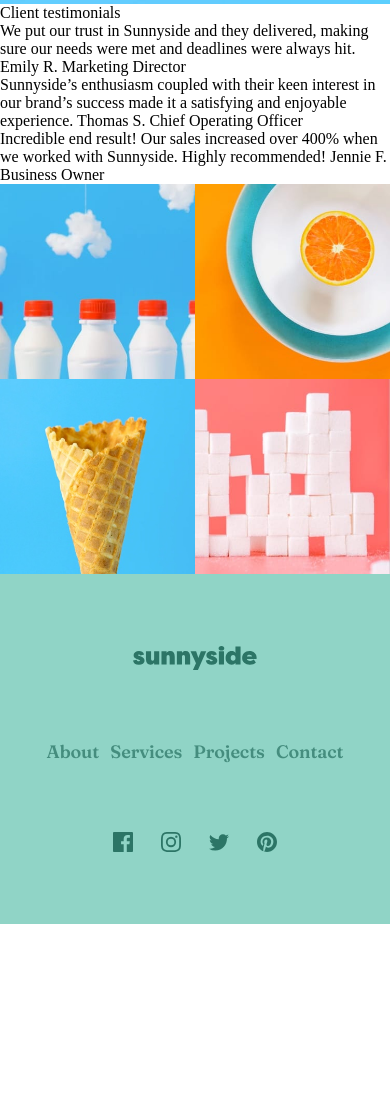
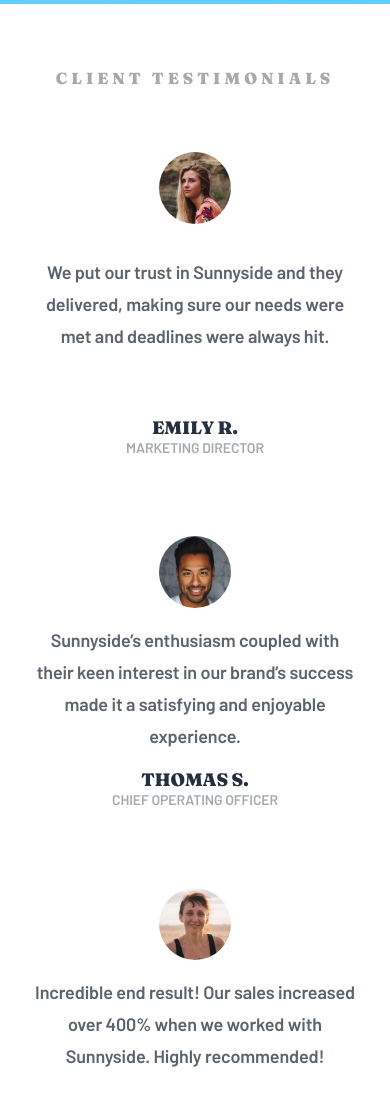
Before and after one commit to itjosephk2/sunnyside-agency-landing-page, a plain HTML site: page index.html in a window 390 px wide. Shown: the part 3232-4339 px from the top of the page. Before the commit the page ends 4156 px from the top, so only its background shows below. Drawn offline with Linux system fonts and the light colour scheme.

Commit message:
Mobile Site FInished

```diff
--- a/assets/css/main.css
+++ b/assets/css/main.css
@@ -1,4 +1,5 @@
 @import url('https://fonts.googleapis.com/css2?family=Alex+Brush&family=Barlow+Semi+Condensed:wght@400;600;700&family=Figtree:wght@300;400;500;600;700;800&family=Fraunces:opsz,wght@9..144,400;9..144,500;9..144,600;9..144,700;9..144,800;9..144,900&family=Hanken+Grotesk:wght@400;500;600;700;800&family=Outfit:wght@400;700&family=Roboto:wght@300;400;500;700&family=Work+Sans:wght@400;600;700&display=swap');
+@import url('https://fonts.googleapis.com/css2?family=Alex+Brush&family=Barlow+Semi+Condensed:wght@400;600;700&family=Barlow:wght@400;500;600;700;800;900&family=Figtree:wght@300;400;500;600;700;800&family=Fraunces:opsz,wght@9..144,400;9..144,500;9..144,600;9..144,700;9..144,800;9..144,900&family=Hanken+Grotesk:wght@400;500;600;700;800&family=Outfit:wght@400;700&family=Roboto:wght@300;400;500;700&family=Work+Sans:wght@400;600;700&display=swap');
 
 
 * {
@@ -110,6 +111,84 @@ header .arrow {
   font-size: 16px;
   line-height: 27px;
 }
+#projects {
+  display: flex;
+  justify-content: center;
+  align-items: center;
+}
+#projects .client-testimonials {
+  height: 1108px;
+  width: 327px;
+  margin: 64px 24px;
+  display: flex;
+  justify-content: space-between;
+  align-items: center;
+  flex-direction: column;
+}
+
+#projects .client-testimonials .title {
+  font-family: 'Fraunces', serif;
+  font-size: 16px;
+  font-weight: 900;
+  letter-spacing: 4px;
+  text-transform: uppercase;
+  color: #A7AAAD;
+  text-align: center;
+}
+#projects .client-testimonials .container {
+  display: flex;
+  flex-direction: column;
+  justify-content: space-between;
+  align-items: center;
+  width: 100%;
+  height: 288px;
+}
+#projects .client-testimonials .container:nth-child(2) {
+  height: 320px;
+}
+#projects .client-testimonials .container img {
+  border-radius: 100%;
+  height: 72px;
+  width: 72px;
+}
+#projects .client-testimonials .container .review {
+  height: 96px;
+  width: 100%;
+  font-family: 'Barlow', sans-serif;
+  font-weight: 600;
+  font-size: 18px;
+  line-height: 32px;
+  letter-spacing: -.13px;
+  color: #5B636D;
+  text-align: center;
+}
+#projects .client-testimonials .container .review:nth-child(2) {
+  height: 128px;
+}
+#projects .client-testimonials .container .person-details {
+  height: 56px;
+  width: 203px;
+  display: flex;
+  flex-direction: column;
+}
+#projects .client-testimonials .container .person-details .name {
+  font-family: 'Fraunces', serif;
+  font-size: 18px;
+  font-weight: 900;
+  letter-spacing: -.13px;
+  text-transform: uppercase;
+  color: #24303E;
+  text-align: center;
+}
+#projects .client-testimonials .container .person-details .job-title {
+  font-family: 'Barlow', serif;
+  font-size: 14px;
+  font-weight: 600;
+  letter-spacing: -.1px;
+  text-transform: uppercase;
+  color: #A7AAAD;
+  text-align: center;
+}
 .image-box {
   width: 100%;
   display: grid;
--- a/index.html
+++ b/index.html
@@ -60,21 +60,32 @@
     </div>
   </section>
   <section id="projects">
-    Client testimonials
-    <div class="">
-      We put our trust in Sunnyside and they delivered, making sure our needs were met and deadlines were always hit.
-      Emily R.
-      Marketing Director
-    </div>
-    <div class="">
-      Sunnyside’s enthusiasm coupled with their keen interest in our brand’s success made it a satisfying and enjoyable experience.
-      Thomas S.
-      Chief Operating Officer
-    </div>
-    <div class="">
-      Incredible end result! Our sales increased over 400% when we worked with Sunnyside. Highly recommended!
-      Jennie F.
-      Business Owner
+    <div class="client-testimonials">
+      <h1 class="title">Client testimonials</h1>
+      <div class="container">
+        <img src="assets/images/image-emily.jpg" alt="">
+        <p class="review">We put our trust in Sunnyside and they delivered, making sure our needs were met and deadlines were always hit.</p>
+        <div class="person-details">
+          <h2 class="name">Emily R.</h2>
+          <p class="job-title">Marketing Director</h2>
+        </div>
+      </div>
+      <div class="container">
+        <img src="assets/images/image-thomas.jpg" alt="">
+        <p class="review">Sunnyside’s enthusiasm coupled with their keen interest in our brand’s success made it a satisfying and enjoyable experience.</p>
+        <div class="person-details">
+          <h2 class="name">Thomas S.</h2>
+          <p class="job-title">Chief Operating Officer</p>
+        </div>
+      </div>
+      <div class="container">
+        <img src="assets/images/image-jennie.jpg" alt="">
+        <p class="review">Incredible end result! Our sales increased over 400% when we worked with Sunnyside. Highly recommended!</p>
+        <div class="person-details">
+          <h2 class="name">Jennie F.</h2>
+          <p class="job-title">Business Owner</p>
+        </div>
+      </div>
     </div>
   </section>
   <section class="image-box">
```
